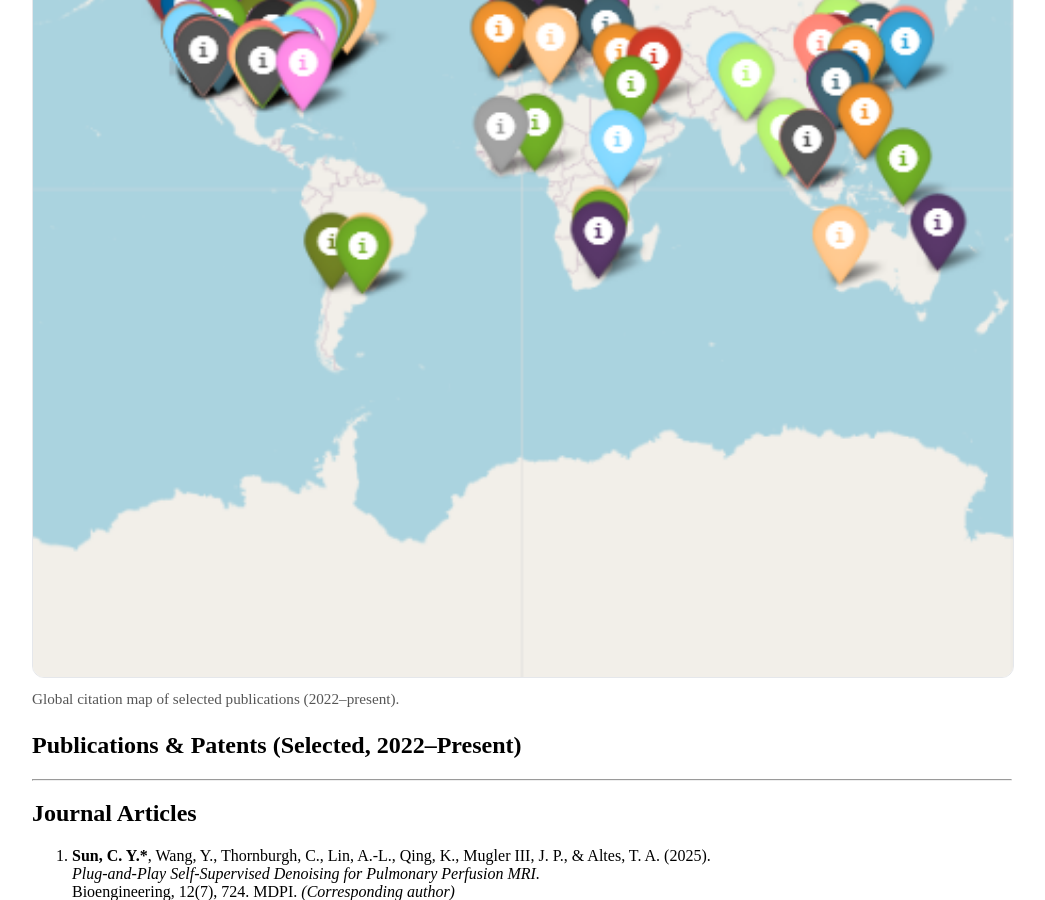
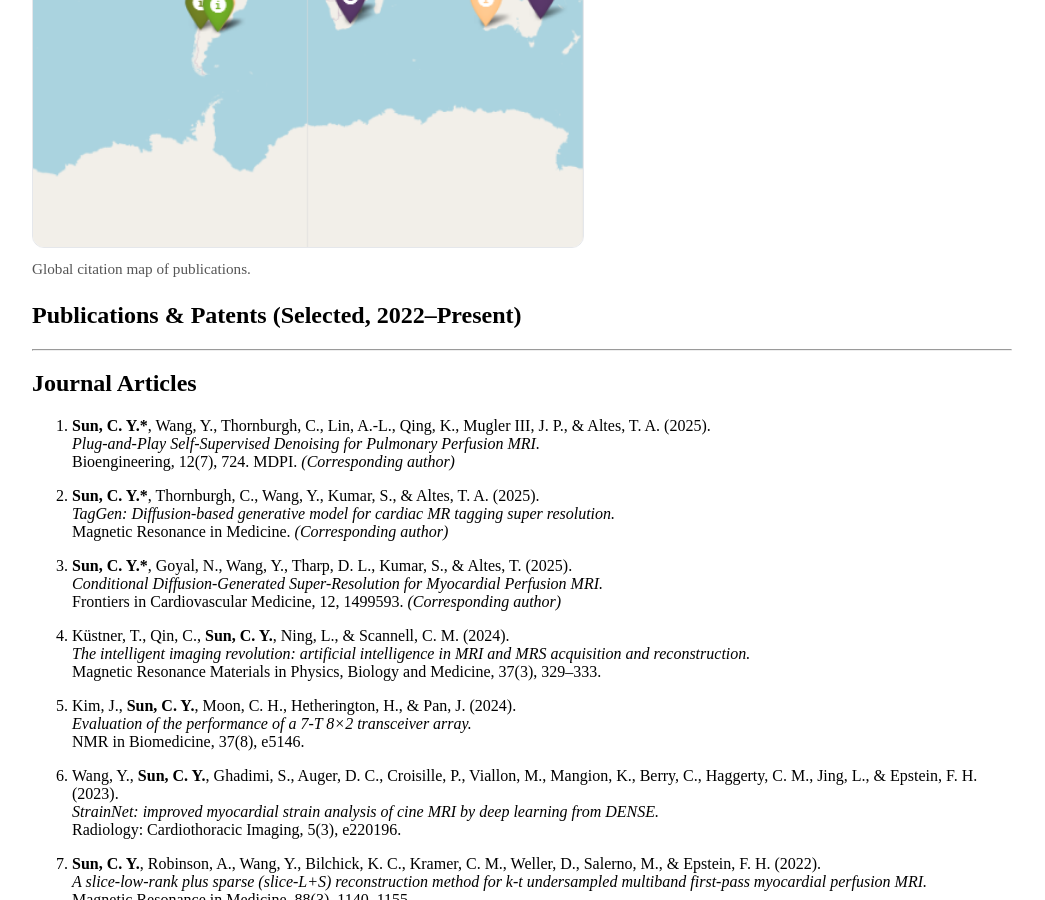
Before and after one commit to MRImagingLab/research, a Jekyll site: the page built from publications.md, in a window 1280 px wide and 900 px high, scrolled down 616 px. Shown: the whole window, without its empty margins (118-1163 px from the left). Built offline with Jekyll 4.4.1, drawn with Linux system fonts in a browser that asks for light colours.

Commit message:
Update citation map image size and caption text

```diff
--- a/publications.md
+++ b/publications.md
@@ -10,10 +10,10 @@ permalink: /publications
   <img
     src="{{ '/assets/citation_map.png' | relative_url }}"
     alt="Citation map of selected publications"
-    style="width:100%; max-width:1100px; border:1px solid #e5e7eb; border-radius:12px;"
+    style="width:100%; max-width:550px; border:1px solid #e5e7eb; border-radius:12px;"
   />
   <figcaption style="margin-top:0.5rem; font-size:0.95rem; color:#555;">
-    Global citation map of selected publications (2022–present).
+    Global citation map of publications.
   </figcaption>
 </figure>
 
```
